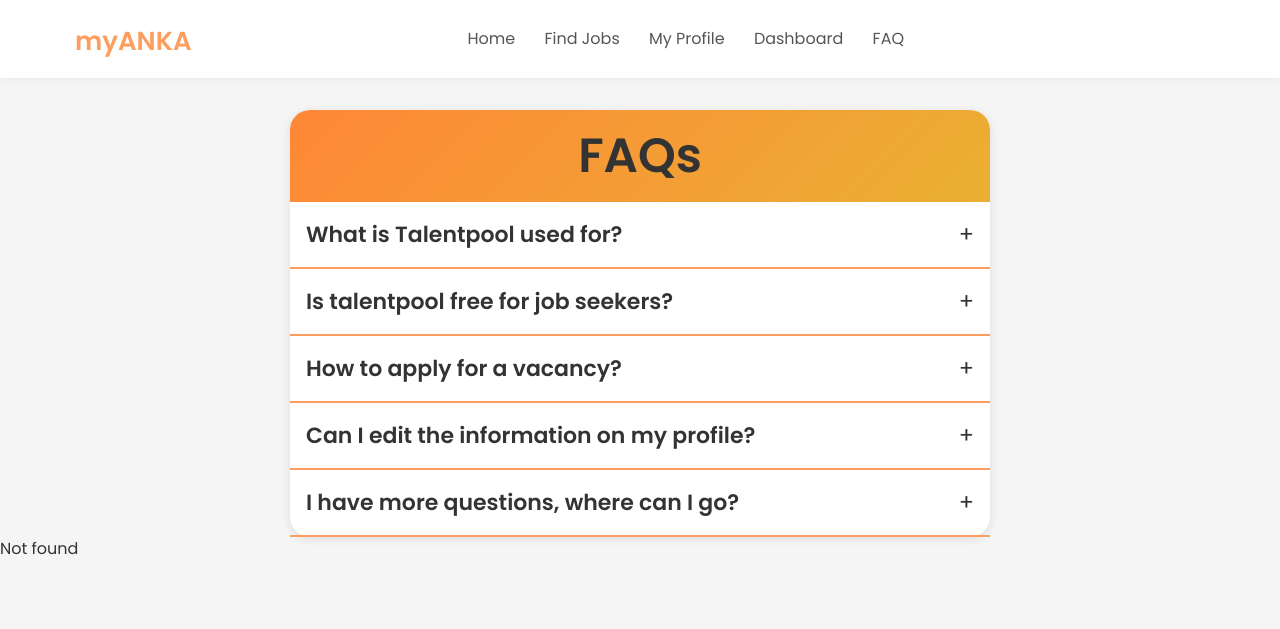
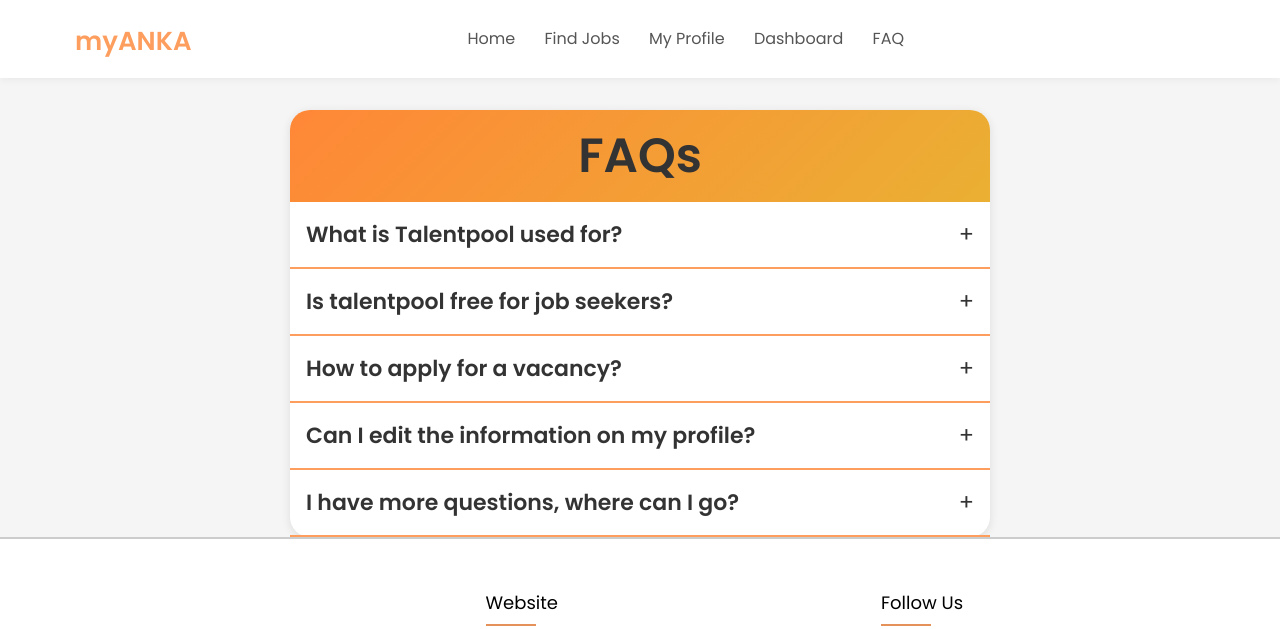
Before and after one commit to sefkk/anka, a plain HTML site: page Talent-Pool/faq.html in a window 1280 px wide. Shown: the top 629 px of the page. Drawn offline with Linux system fonts and the light colour scheme; no server answers.

Commit message:
Update faq.html

```diff
--- a/Talent-Pool/faq.html
+++ b/Talent-Pool/faq.html
@@ -77,7 +77,7 @@
 <!-- Footer -->
 <div id="footer"></div>
 <script>
-  fetch('Partials/footer.html')
+  fetch('../Partials/footer.html')
     .then(res => res.text())
     .then(data => {
       document.getElementById('footer').innerHTML = data;
```
